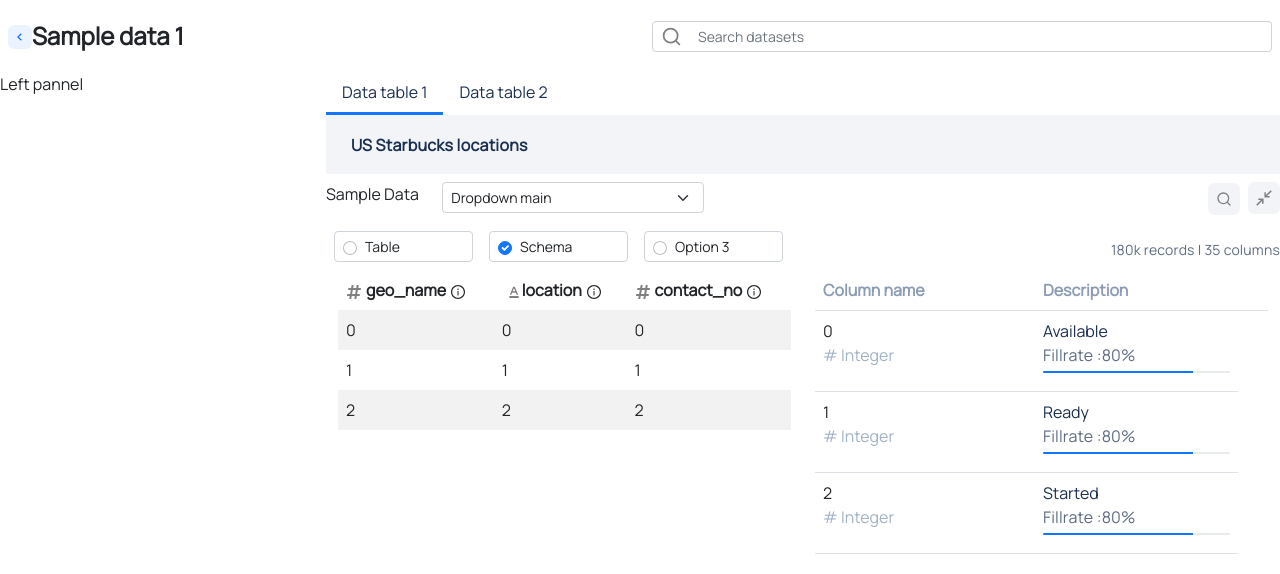
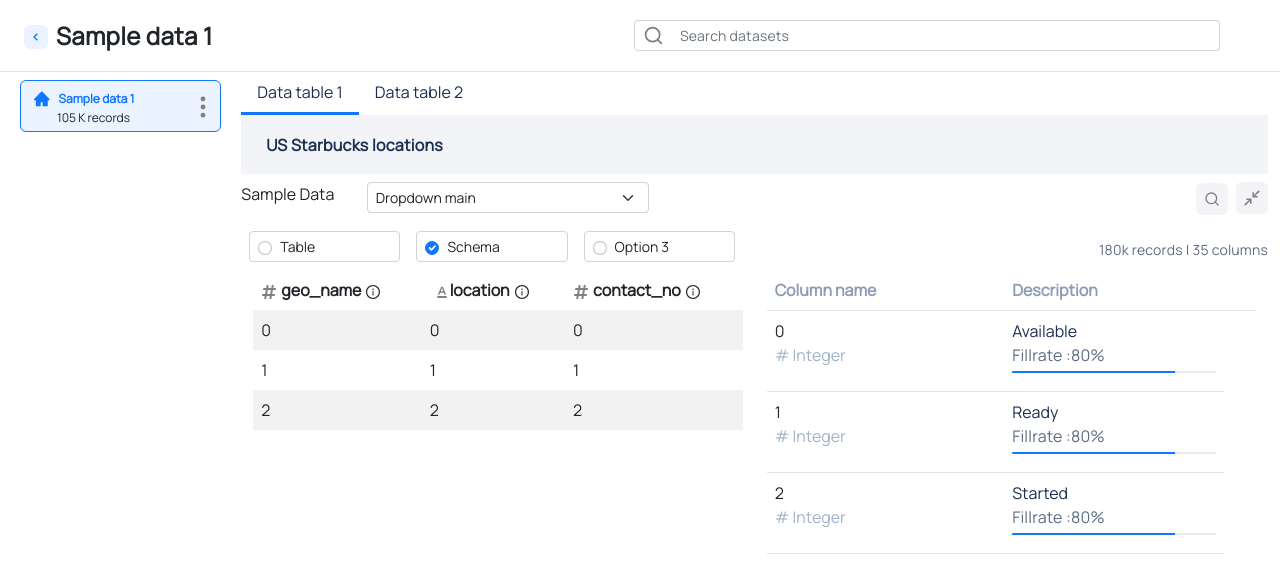
Before and after one commit to shrestha-suvha/grepsr-assessment, a React (Create React App) app: page / in a window 1280 px wide. Shown: the top 574 px of the page. Built offline with nearby package versions, Linux system fonts and the light colour scheme.

Commit message:
Fix navbar

```diff
--- a/package.json
+++ b/package.json
@@ -3,10 +3,6 @@
   "version": "0.1.0",
   "private": true,
   "dependencies": {
-    "@emotion/react": "^11.10.6",
-    "@emotion/styled": "^11.10.6",
-    "@mui/icons-material": "^5.11.11",
-    "@mui/system": "^5.11.11",
     "@testing-library/jest-dom": "^5.16.5",
     "@testing-library/react": "^13.4.0",
     "@testing-library/user-event": "^13.5.0",
--- a/src/App.tsx
+++ b/src/App.tsx
@@ -3,34 +3,35 @@ import { Container, Row, Col } from 'react-bootstrap';
 import { FiSearch } from 'react-icons/fi';
 import { BiChevronLeft } from 'react-icons/bi';
 import { CgCompressRight } from 'react-icons/cg';
+import { BsThreeDotsVertical } from 'react-icons/bs';
 import Tab from 'react-bootstrap/Tab';
 import Tabs from 'react-bootstrap/Tabs';
 import Form from 'react-bootstrap/Form';
+import { AiFillHome } from 'react-icons/ai';
 
 import DataList from './components/DataList';
 
 function App() {
   return (
-    <Container fluid className="p-0">
-      <Row className="top__nav p-2 d-flex justify-content-center align-items-center">
-        <Col>
+    <Container fluid>
+      <Row className="top-nav ps-4 pe-5 d-flex justify-content-start align-items-center border-bottom">
+        <Col className="ps-0 ">
           <div
             style={{ backgroundColor: '#eaf3ff', height: '24px', width: '24px' }}
             className="rounded-2 d-inline-flex  justify-content-center  align-items-center "
           >
             <BiChevronLeft size="1em" color="#1276ff" />
           </div>
-
-          <small className="fw-bold text-color fs-4 ">Sample data 1</small>
+          <span className="top-nav__title fw-bold fs-4 line-height-lg ps-2">Sample data 1</span>
         </Col>
-        <Col>
-          <div className="input-group mr-5 input-group-sm">
+        <Col className="">
+          <div className="input-group  input-group-sm">
             <span className="input-group-text bg-transparent">
               <FiSearch size="1.5em" color="gray" />
             </span>
             <input
               type="text"
-              className="form-control border-start-0"
+              className="form-control border-start-0 top-nav__search"
               placeholder="Search datasets"
               aria-label="Search datasets"
             />
@@ -38,7 +39,20 @@ function App() {
         </Col>
       </Row>
       <Row>
-        <Col md={3}>Left pannel</Col>
+        <Col className={'col-sm-2 pe-0 m-2'}>
+          <div className="d-flex  justify-content-between border rounded-2 px-1 py-1 border-info bg-info-light">
+            <div className="ms-2">
+              <AiFillHome size="1.1em" color="#1276ff" className="d-inline" />
+              {/* <div className="fs-esm d-inline ps-2"> */}
+              <span className="fw-bold text-info fs-esm ps-2">Sample data 1</span>
+              <div className="fs-esm ps-4">105 K records</div>
+              {/* </div> */}
+            </div>
+            <div className="pt-2">
+              <BsThreeDotsVertical size={'1.625em'} color="gray" />
+            </div>
+          </div>
+        </Col>
 
         <Col>
           <Row>
--- a/src/sass/layout/_nav.scss
+++ b/src/sass/layout/_nav.scss
@@ -1,5 +1,9 @@
-.top__nav {
-  // display: flex;
-  // align-items: center;
+.top-nav {
   min-height: 72px;
+  &__title {
+    letter-spacing: 0.38px;
+  }
+  &__search {
+    letter-spacing: 0.2px;
+  }
 }
--- a/src/sass/utilities/_index.scss
+++ b/src/sass/utilities/_index.scss
@@ -1 +1,2 @@
 @import 'variables';
+@import 'utilities';
--- /dev/null
+++ b/src/sass/utilities/_utilities.scss
@@ -0,0 +1,9 @@
+.bg-info-light {
+  background: $info-light;
+}
+.fs-sm {
+  font-size: $font-size-sm;
+}
+.fs-esm {
+  font-size: $font-size-esm;
+}
--- a/src/sass/utilities/_variables.scss
+++ b/src/sass/utilities/_variables.scss
@@ -9,9 +9,13 @@ $primary-light: #eaf3ff !default;
 $text-color: #1b2f50 !default;
 $text-color-light-1: #5e6c84 !default;
 $text-color-light-2: #8d9cb5 !default;
+$text-muted: #a2b2c7 !default;
+$info: #1276ff !default;
+$info-light: #eaf3ff !default;
+$border-color: #dfe6f0 !default;
 
-$text-muted: #a2b2c7 !default;
-
+$font-size-sm: 0.875em;
+$font-size-esm: 0.75em;
 // font-weight
 $font-weight-lighter: lighter !default;
 $font-weight-light: 400 !default;
```
Also changed, not shown: 1 other file (tests, documents, lock files or other folders).
